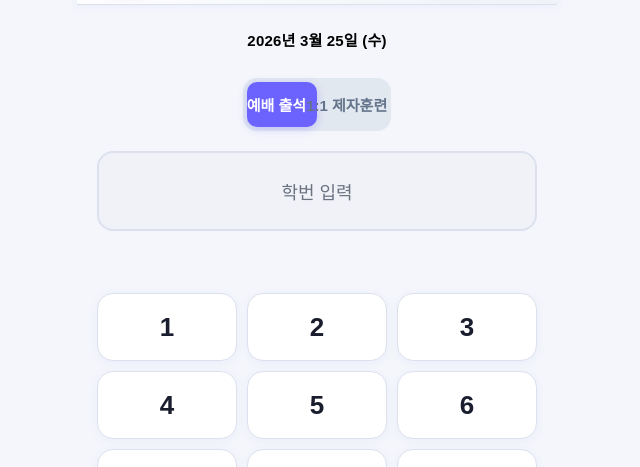
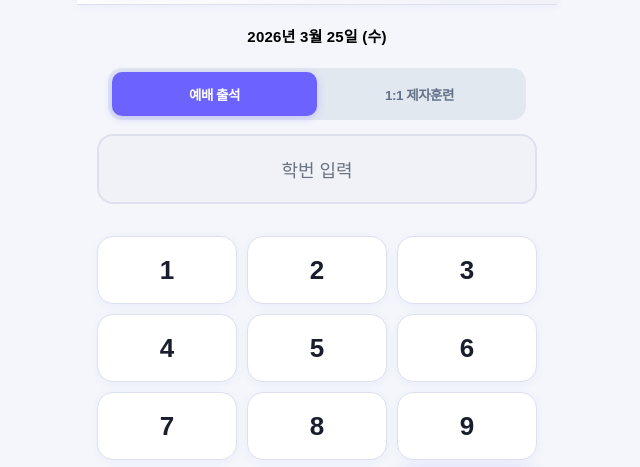
Before and after one commit to gapbbong/KchapleCheck, a website: page index.html in a window 1280 px wide. Shown: the part 84-551 px from the top of the page, without its empty margins (323-963 px from the left). Drawn offline with nearby package versions, Linux system fonts and the light colour scheme; a web font is replaced by a local one.

Commit message:
fix: enforce mentor name and widen tabs to maximum (v2.8)

```diff
--- a/app.js
+++ b/app.js
@@ -225,22 +225,14 @@ function bindEvents() {
       const mentorBox = document.getElementById('mentorInputMainBox');
       if (currentMode === '1on1') {
         mentorBox.classList.remove('hidden');
-        showToast('🏃 1:1 제자훈련 모드로 전환됨');
       } else {
         mentorBox.classList.add('hidden');
-        showToast('⛪ 일반 예배 출석 모드로 전환됨');
       }
 
       // 모드 변경 시 UI 초기화
       currentInput = '';
       updateDisplay();
       clearResultBadge();
-
-      if (currentMode === '1on1') {
-        showToast('🏃 1:1 제자훈련 모드로 전환됨');
-      } else {
-        showToast('⛪ 일반 예배 출석 모드로 전환됨');
-      }
     });
   });
 
@@ -613,7 +605,7 @@ async function submitAttendance() {
       const mentorMainInput = document.getElementById('mentorNameMain').value.trim();
       let mentorName = mentorMainInput || (assign ? assign.mentor_name : null);
 
-      // 멘토가 없으면 물어보기
+      // 멘토가 없으면 강제 중단 (v2.8 수정)
       if (!mentorName) {
         showToast('❌ 양육자 성함을 먼저 입력해 주세요.');
         isSubmitting = false; setSubmitLoading(false); return;
--- a/style.css
+++ b/style.css
@@ -57,24 +57,26 @@ html, body {
 /* ── Mode Switcher (v2.6) ── */
 .mode-tabs {
   display: flex;
-  margin: 10px 24px;
+  margin: 10px auto;
+  width: 95%;
   background: #e2e8f0;
   border-radius: 14px;
   position: relative;
   padding: 4px;
 }
 .mode-tab {
-  flex: 5;
+  flex: 1;
   border: none;
   background: transparent;
-  padding: 12px 0;
-  font-size: 15px;
-  font-weight: 700;
+  padding: 12px 2px;
+  font-size: 13.5px;
+  font-weight: 800;
   color: #64748b;
   cursor: pointer;
   z-index: 1;
   transition: color 0.3s;
   white-space: nowrap;
+  letter-spacing: -0.5px;
 }
 .mode-tab.active { color: white; }
 .mode-tab-bg {
@@ -255,8 +257,8 @@ html, body {
 
 /* ── Input Area ── */
 .input-area {
-  padding: 12px 20px 8px;
-  display: flex; flex-direction: column; align-items: center; gap: 10px;
+  padding: 8px 20px 0px;
+  display: flex; flex-direction: column; align-items: center; gap: 4px;
 }
 
 .id-display {
@@ -264,13 +266,13 @@ html, body {
   background: var(--surface2);
   border: 2px solid var(--border);
   border-radius: var(--radius);
-  padding: 18px 24px;
+  padding: 14px 20px;
   text-align: center;
-  font-size: 36px; font-weight: 800;
-  letter-spacing: 8px;
+  font-size: 32px; font-weight: 800;
+  letter-spacing: 6px;
   color: var(--text);
   transition: border-color .2s, box-shadow .2s;
-  min-height: 80px;
+  min-height: 70px;
   display: flex; align-items: center; justify-content: center;
 }
 .id-display.active-input {
@@ -280,8 +282,8 @@ html, body {
 .id-placeholder { font-size: 18px; color: var(--text-sub); letter-spacing: 0; font-weight: 400; }
 
 .result-badge {
-  font-size: 20px; font-weight: 700;
-  min-height: 36px;
+  font-size: 18px; font-weight: 700;
+  min-height: 24px;
   display: flex; align-items: center; justify-content: center;
   transition: all .3s;
 }
@@ -294,7 +296,7 @@ html, body {
   display: grid;
   grid-template-columns: repeat(3, 1fr);
   gap: 10px;
-  padding: 8px 20px 24px;
+  padding: 4px 20px 24px;
   flex: 1;
   align-content: start;
 }
```
